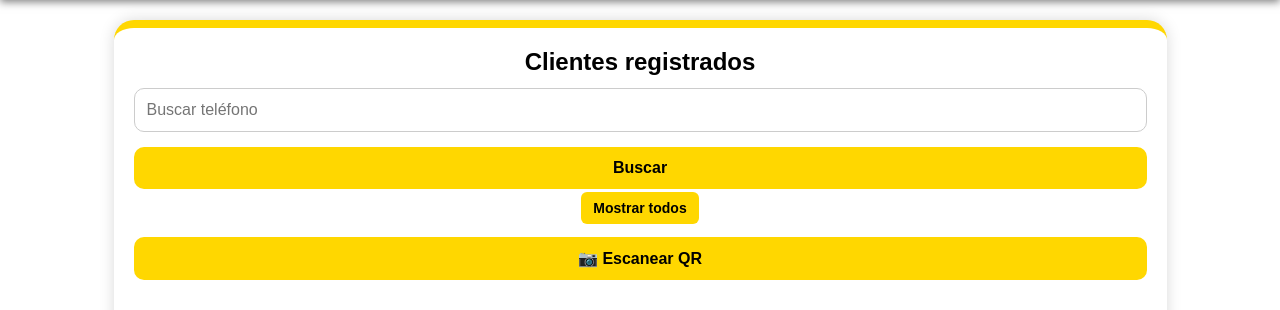
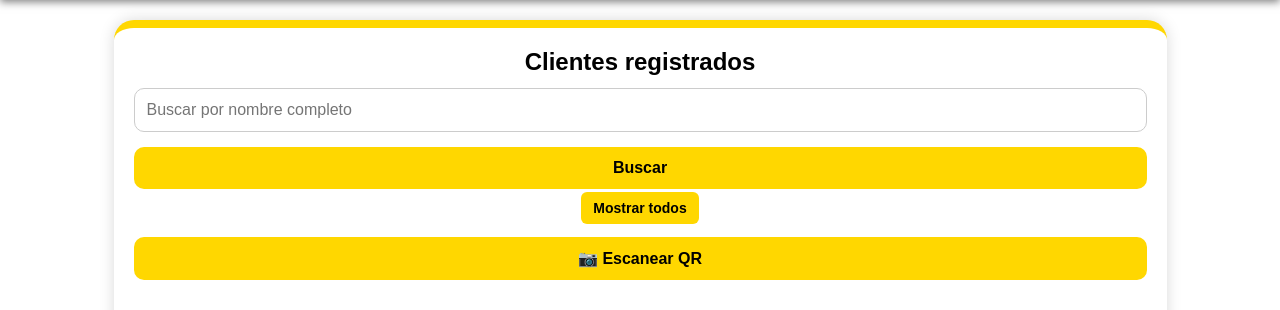
Before and after one commit to sofiarouter06-ship-it/TarjetadefidelidaddigitalELOHIMCoffee, a Flask app: template templates/admin.html in a window 1280 px wide. Shown: the part 80-390 px from the top of the page. Run offline with Flask 3, Linux system fonts and the light colour scheme; the template is opened without the code that fills it, so the values that code supplies are empty; parts of the project's set-up code (start-up, migrations or seed data) failed here and were passed over.

Commit message:
Cambia búsqueda de clientes a nombre completo

```diff
--- a/app.py
+++ b/app.py
@@ -225,24 +225,50 @@ def admin():
     return render_template("admin.html", clientes=safe_list(r))
 
 
+
 @app.route("/buscar")
 def buscar():
 
     if not session.get("admin"):
         return redirect("/login")
 
-    telefono = request.args.get("telefono", "").strip()
+    nombre = request.args.get("nombre", "").strip()
 
-    r = requests.get(
-        f"{SUPABASE_URL}/rest/v1/clientes?select=*&telefono=eq.{telefono}",
-        headers=HEADERS
-    )
+    if not nombre:
+        r = requests.get(
+            f"{SUPABASE_URL}/rest/v1/clientes?select=*",
+            headers=HEADERS
+        )
+    else:
+        palabras = nombre.split()
+
+        if len(palabras) >= 2:
+            nombre_busqueda = palabras[0]
+            apellido_busqueda = " ".join(palabras[1:])
+
+            r = requests.get(
+                f"{SUPABASE_URL}/rest/v1/clientes",
+                params={
+                    "select": "*",
+                    "nombre": f"ilike.*{nombre_busqueda}*",
+                    "apellido": f"ilike.*{apellido_busqueda}*"
+                },
+                headers=HEADERS
+            )
+        else:
+            r = requests.get(
+                f"{SUPABASE_URL}/rest/v1/clientes",
+                params={
+                    "select": "*",
+                    "or": f"(nombre.ilike.*{nombre}*,apellido.ilike.*{nombre}*)"
+                },
+                headers=HEADERS
+            )
 
     return render_template(
         "admin.html",
         clientes=safe_list(r)
     )
-
 
 # =========================
 # QR API
--- a/templates/admin.html
+++ b/templates/admin.html
@@ -38,9 +38,17 @@
     <h2>Clientes registrados</h2>
 
     <form class="search" action="/buscar" method="GET">
-        <input type="text" name="telefono" placeholder="Buscar teléfono">
+        <input
+            type="text"
+            name="nombre"
+            placeholder="Buscar por nombre completo"
+        >
+
         <button type="submit">Buscar</button>
-        <a class="action ver" href="/admin">Mostrar todos</a>
+
+        <a class="action ver" href="/admin">
+            Mostrar todos
+        </a>
     </form>
 
     <button onclick="abrirEscaner()" style="margin:10px 0;">
```
